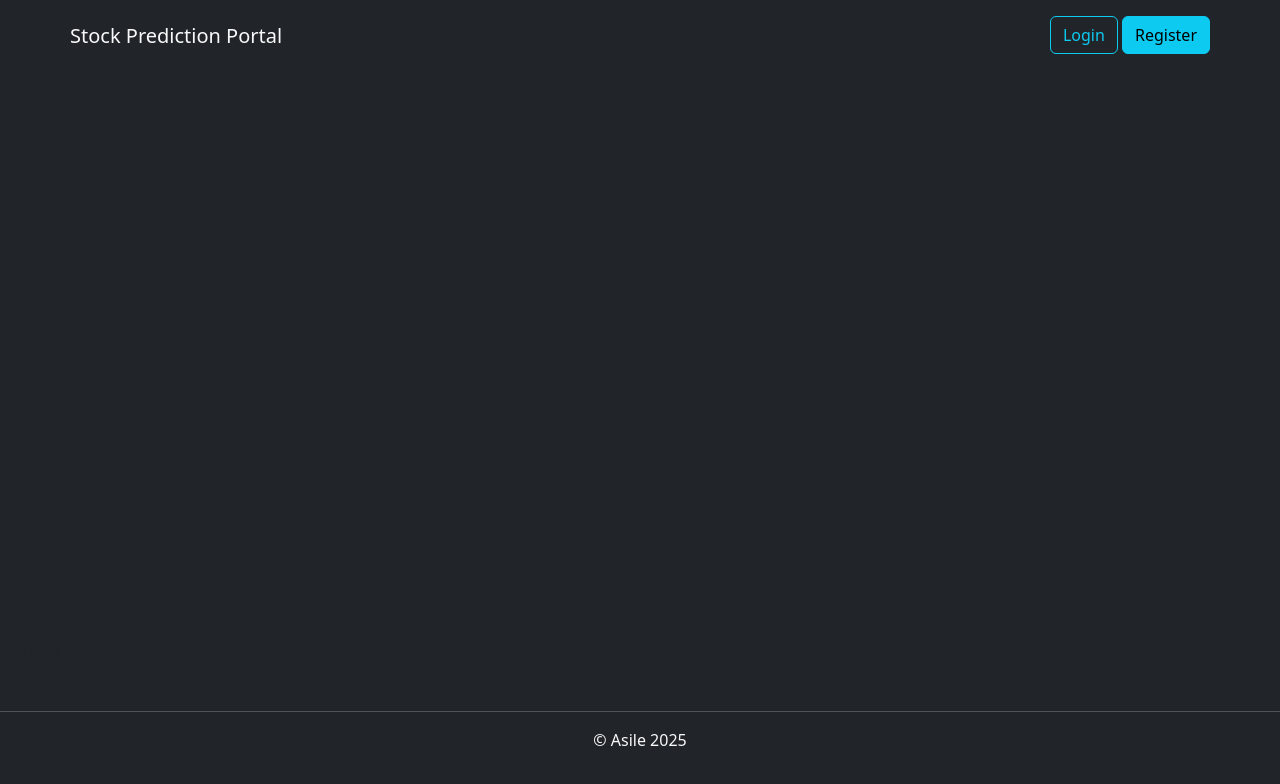
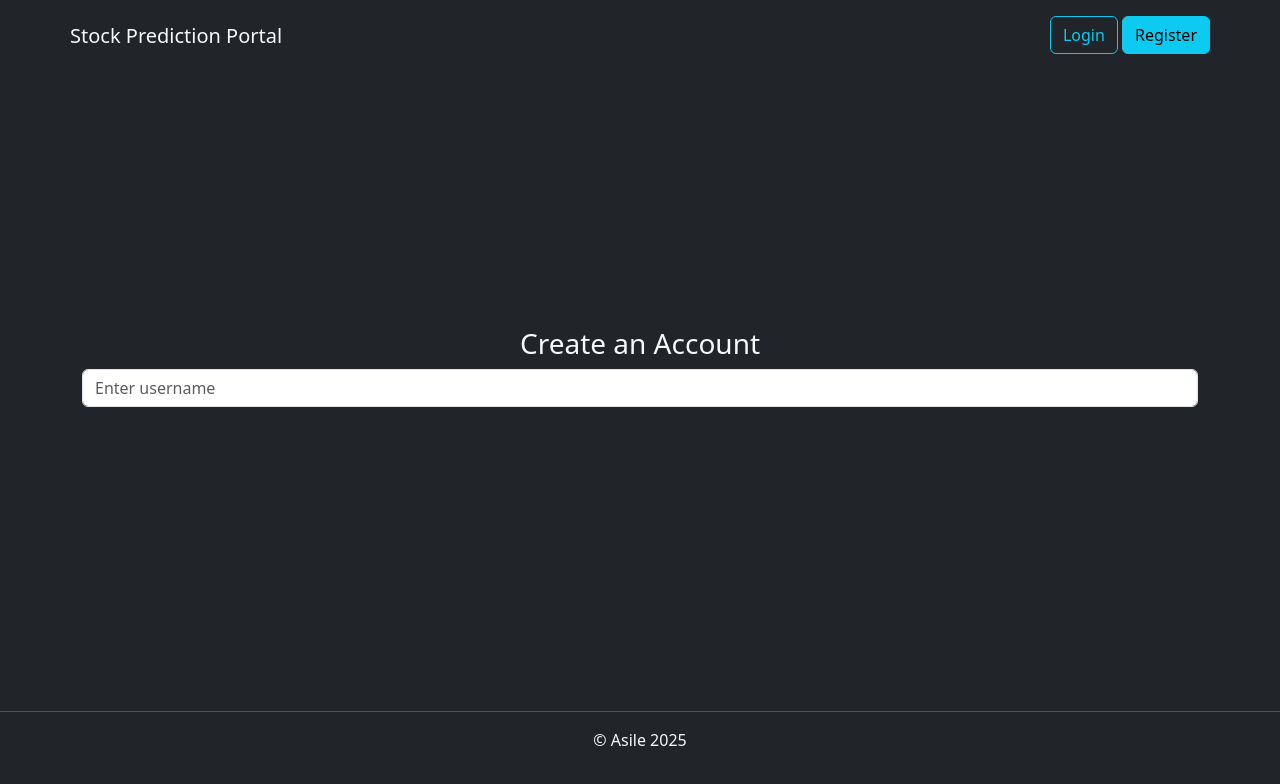
Before and after one commit to asileayuba/stock-prediction-portal, a React (Vite) app in the folder frontend-react/: page /register in a window 1280 px wide. Shown: the top 784 px of the page. Built offline with nearby package versions, Linux system fonts and the light colour scheme.

Commit message:
Design Register Page

```diff
--- a/frontend-react/src/App.jsx
+++ b/frontend-react/src/App.jsx
@@ -5,6 +5,7 @@ import Main from './components/main'
 import Footer from './components/footer'
 import { BrowserRouter, Routes, Route } from "react-router-dom"
 import Register from './components/Register'
+import Login from './components/Login'
 
 
 function App() {
@@ -17,6 +18,7 @@ function App() {
           <Routes>
             <Route path='/' element={<Main/>} />
             <Route path='/register' element={<Register/>} />
+            <Route path='/login' element={<Login/>} />
           </Routes>
         < Footer/>
       </BrowserRouter>
--- /dev/null
+++ b/frontend-react/src/components/Login.jsx
@@ -0,0 +1,9 @@
+import React from 'react'
+
+const Login = () => {
+  return (
+    <div className='text-light container'>Login</div>
+  )
+}
+
+export default Login
--- a/frontend-react/src/components/Register.jsx
+++ b/frontend-react/src/components/Register.jsx
@@ -2,7 +2,18 @@ import React from 'react'
 
 const Register = () => {
   return (
-    <div>Register</div>
+    <>
+        <div className='container'>
+            <div className='row justify-content-center'>
+                <div className="col-md-6"></div>
+                    <h3 className='text-light text-center'> Create an Account</h3>
+                    <form action="">
+                        <input type="text" className='form-control' placeholder='Enter username' />
+                    </form>
+            </div>
+
+        </div>
+    </>
   )
 }
 
```
